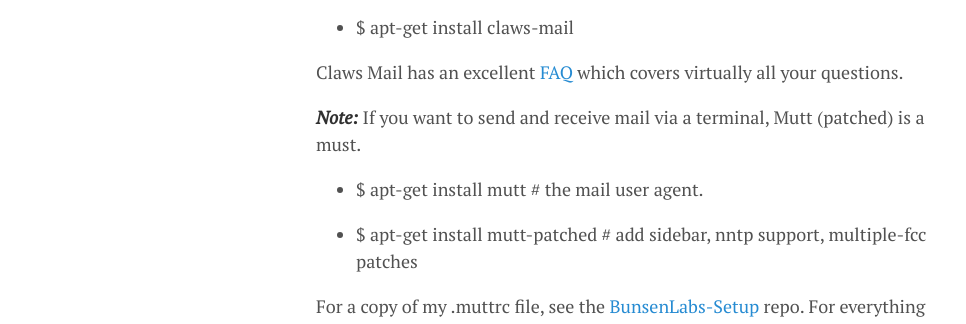
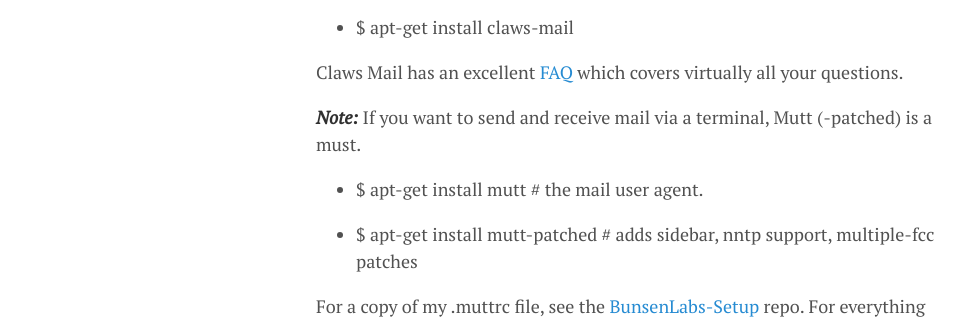
Before and after one commit to lgeurts/lgeurts.github.io, a Jekyll site: the page built from _posts/2017-07-11-bunsenlabs-linux-setup-notes-for dell-inspiron-6000.md, in a window 1280 px wide and 900 px high, scrolled down 3167 px. Shown: the part 155-479 px from the top of the window, without its empty margins (0-966 px from the left). Built offline with Jekyll 4.4.1, drawn with Linux system fonts in a browser that asks for light colours; nearby versions of some CDN libraries; comment, search, counter and statistics services are not loaded.

Commit message:
Update 2017-07-11-bunsenlabs-linux-setup-notes-for dell-inspiron-6000.md

```diff
--- a/_posts/2017-07-11-bunsenlabs-linux-setup-notes-for dell-inspiron-6000.md
+++ b/_posts/2017-07-11-bunsenlabs-linux-setup-notes-for dell-inspiron-6000.md
@@ -93,11 +93,11 @@
 
 Claws Mail has an excellent [FAQ](http://www.claws-mail.org/faq/index.php/Main_Page) which covers virtually all your questions.
 
-***Note:*** If you want to send and receive mail via a terminal, Mutt (patched) is a must.
+***Note:*** If you want to send and receive mail via a terminal, Mutt (-patched) is a must.
 
 - $ apt-get install mutt # the mail user agent.
 
-- $ apt-get install mutt-patched # add sidebar, nntp support, multiple-fcc patches
+- $ apt-get install mutt-patched # adds sidebar, nntp support, multiple-fcc patches
 
 For a copy of my .muttrc file, see the [BunsenLabs-Setup](https://github.com/lgeurts/BunsenLabs-Setup) repo. For everything else, [Mutt Wiki](https://dev.mutt.org/trac/wiki/MuttGuide).
 
```
